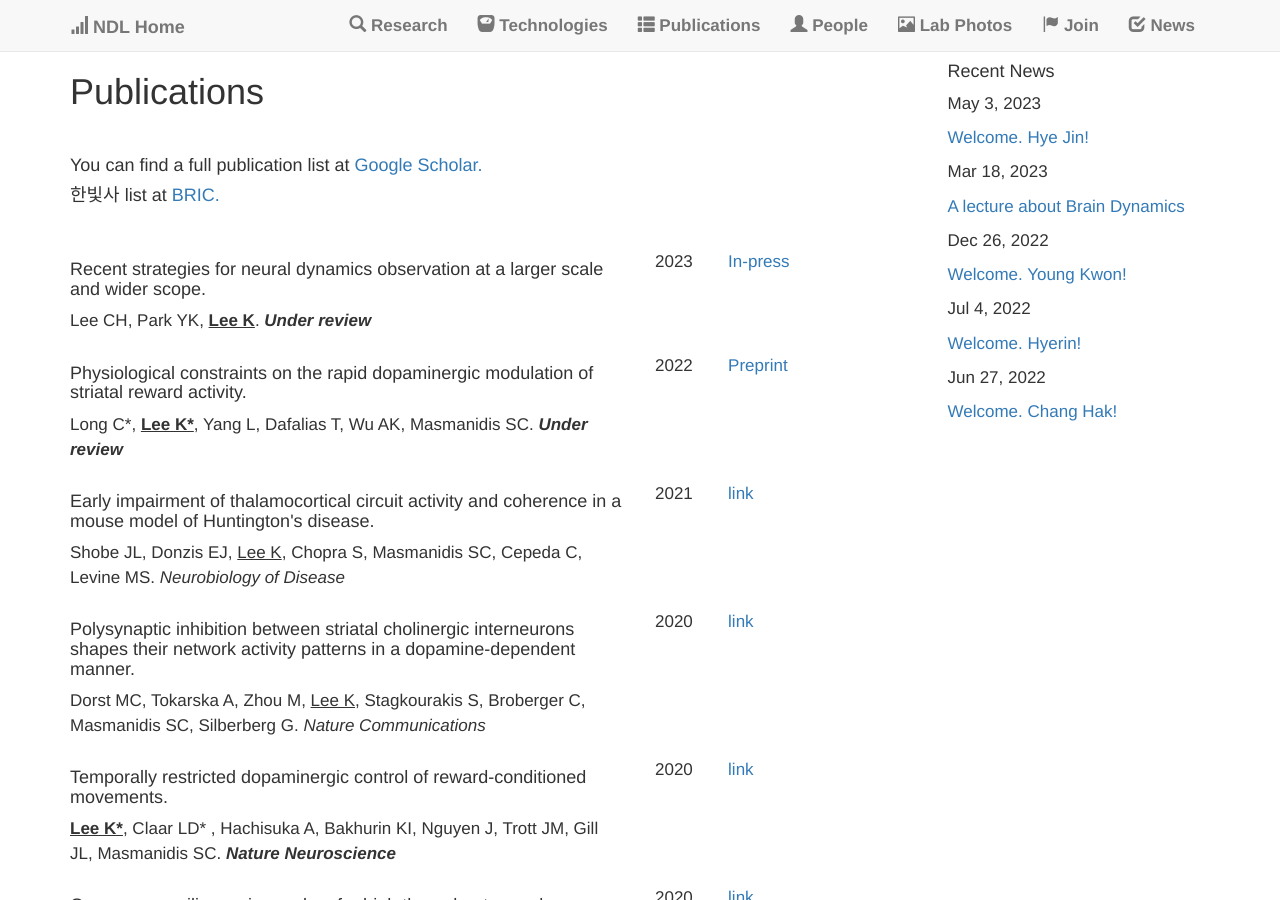
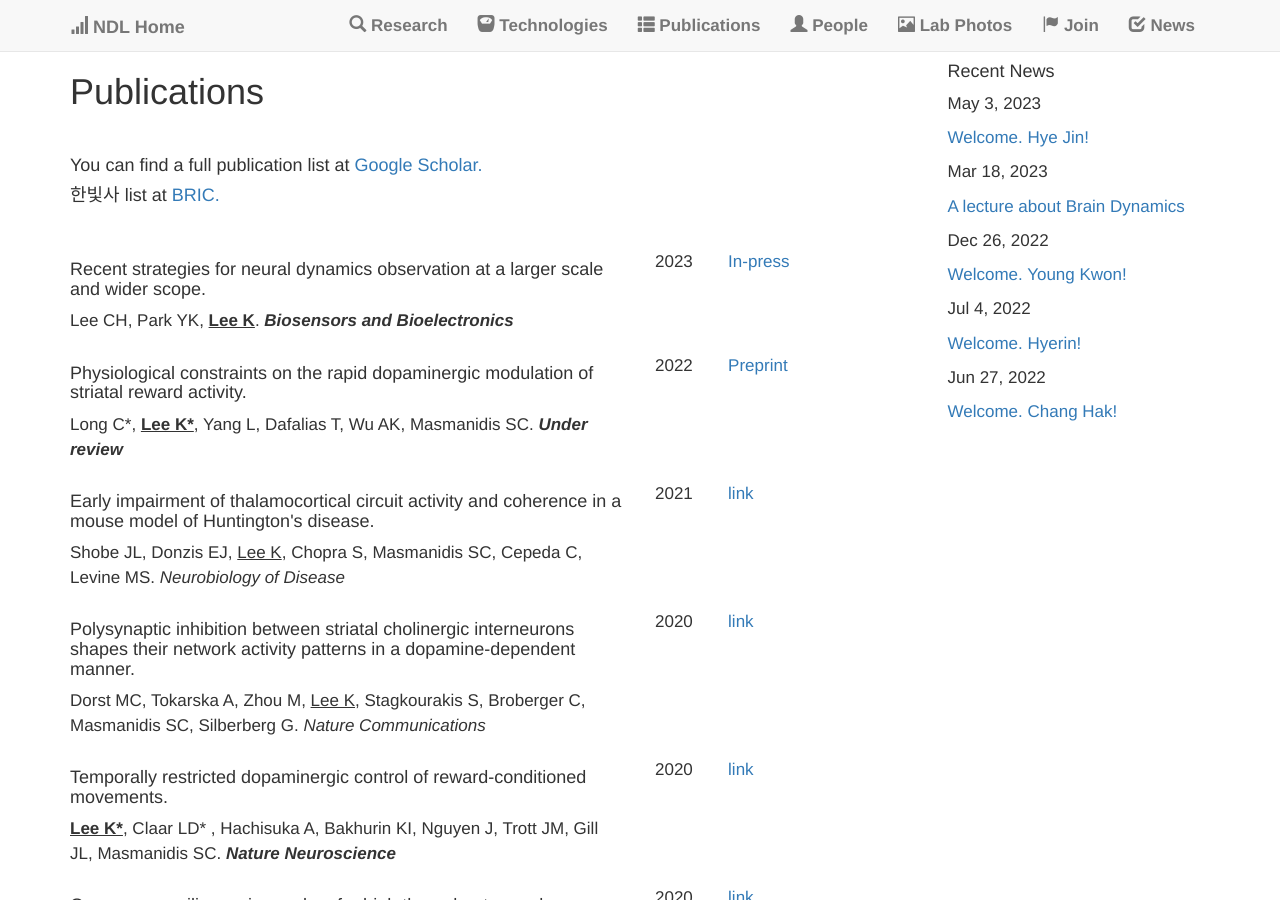
Before and after one commit to kleelab/kleelab.github.io, a Jekyll site: the page built from publications.html, in a window 1280 px wide and 900 px high. Built offline with Jekyll 4.4.1, drawn with Linux system fonts in a browser that asks for light colours; nearby versions of some CDN libraries; a style sheet for code colours, icons or effects is not loaded.

Commit message:
Update publications.yml

```diff
--- a/_data/publications.yml
+++ b/_data/publications.yml
@@ -3,7 +3,7 @@
 - title: >
     Recent strategies for neural dynamics observation at a larger scale and wider scope.
   author: >
-    Lee CH, Park YK, <b><u>Lee K</u></b>. <b><I>Under review</I></b>
+    Lee CH, Park YK, <b><u>Lee K</u></b>. <b><I>Biosensors and Bioelectronics</I></b>
   image:
   year: 2023
   repo:
```
